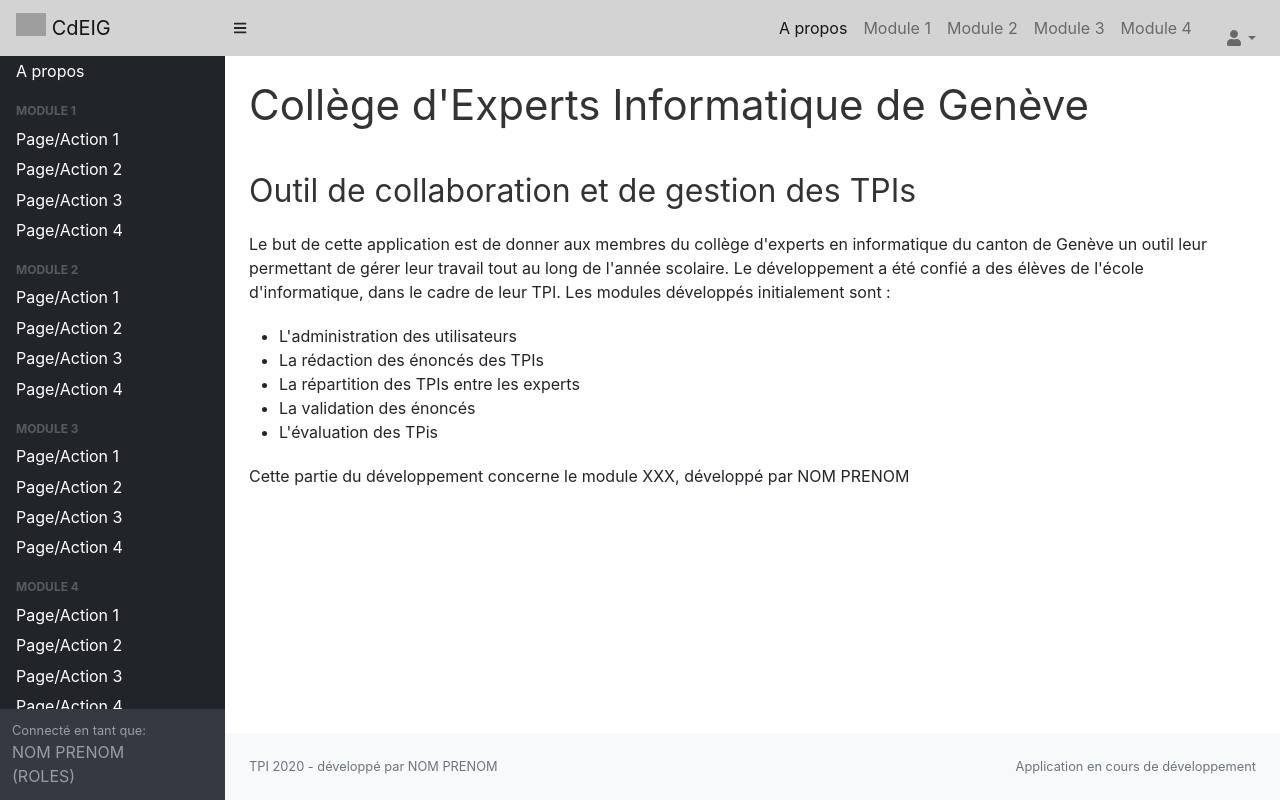
After one commit to theohrlmnn/TPI, a PHP site: page /home.php in a window 1280 px wide. The commit adds this page. Run offline with PHP 8.4, Linux system fonts and the light colour scheme; some libraries are stand-ins or nearby versions; grey boxes are pictures that could not be loaded.

Commit message:
Ajout Message Gestion

```diff
--- /dev/null
+++ b/home.php
@@ -0,0 +1,145 @@
+<?php
+require_once("php/inc.all.php");
+?>
+<!DOCTYPE html>
+<html lang="fr">
+
+<head>
+    <meta charset="utf-8" />
+    <meta http-equiv="X-UA-Compatible" content="IE=edge" />
+    <meta name="viewport" content="width=device-width, initial-scale=1, shrink-to-fit=no" />
+    <meta name="description" content="" />
+    <meta name="author" content="" />
+    <title>Collège d'Experts Informatique de Genève</title>
+    <!-- Mise en page basée sur le template Start Bootstrap - Admin (https://startbootstrap.com/templates/sb-admin/) -->
+    <link href="css/styles.css" rel="stylesheet" />
+    <link href="https://cdn.datatables.net/1.10.20/css/dataTables.bootstrap4.min.css" rel="stylesheet" crossorigin="anonymous" />
+    <script src="https://cdnjs.cloudflare.com/ajax/libs/font-awesome/5.11.2/js/all.min.js" crossorigin="anonymous"></script>
+    <!-- CSS FILES -->
+	<link rel="stylesheet" type="text/css" href="css/uikit.css">
+</head>
+
+<body class="sb-nav-fixed">
+    <nav class="sb-topnav navbar navbar-expand navbar-light" style="background-color:lightgray">
+        <a class="navbar-brand" href="#">
+            <img src="./img/LogoExpertsDev.svg" width="30" height="30" class="d-inline-block align-top" alt="" loading="lazy">
+            CdEIG
+        </a>
+        <button class="btn btn-link btn-sm order-1 order-lg-0" id="sidebarToggle" href="#"><i class="fas fa-bars"></i></button>
+        <!-- Navbar Search-->
+        <div class="d-none d-md-inline-block ml-auto mr-0 mr-md-3 my-2 my-md-0">
+            <ul class="navbar-nav mr-auto">
+                <!-- Menu principal quand l'utilisateur est identifié -->
+                <li class="nav-item active">
+                    <a class="nav-link" href="#">A propos <span class="sr-only">(current)</span></a>
+                </li>
+                <li class="nav-item">
+                    <a class="nav-link" href="#">Module 1</a>
+                </li>
+                <li class="nav-item">
+                    <a class="nav-link" href="#">Module 2</a>
+                </li>
+                <li class="nav-item">
+                    <a class="nav-link" href="#">Module 3</a>
+                </li>
+                <li class="nav-item">
+                    <a class="nav-link" href="#">Module 4</a>
+                </li>
+                <!-- fin du menu principal -->
+            </ul>
+
+        </div>
+        <!-- Navbar-->
+        <ul class="navbar-nav ml-auto ml-md-0">
+            <li class="nav-item dropdown">
+                <a class="nav-link dropdown-toggle" id="userDropdown" href="#" role="button" data-toggle="dropdown" aria-haspopup="true" aria-expanded="false"><i class="fas fa-user fa-fw"></i></a>
+                <div class="dropdown-menu dropdown-menu-right" aria-labelledby="userDropdown">
+                    <a class="dropdown-item" href="#">Paramètres</a>
+                    <div class="dropdown-divider"></div>
+                    <a class="dropdown-item" href="logout.php">Déconnexion</a>
+                </div>
+            </li>
+        </ul>
+    </nav>
+    <div id="layoutSidenav">
+        <div id="layoutSidenav_nav">
+            <nav class="sb-sidenav accordion sb-sidenav-dark" id="sidenavAccordion">
+                <div class="sb-sidenav-menu">
+                    <div class="nav">
+                        <!-- Menu secondaire (qui reprend le menu principal...) -->
+                        <a class="nav-link" href="home.php">A propos</a>
+
+                        <div class="sb-sidenav-menu-heading">Module 1</div>
+                        <a class="nav-link" href="home.php">Page/Action 1</a>
+                        <a class="nav-link" href="home.php">Page/Action 2</a>
+                        <a class="nav-link" href="home.php">Page/Action 3</a>
+                        <a class="nav-link" href="home.php">Page/Action 4</a>
+                        <div class="sb-sidenav-menu-heading">Module 2</div>
+                        <a class="nav-link" href="home.php">Page/Action 1</a>
+                        <a class="nav-link" href="home.php">Page/Action 2</a>
+                        <a class="nav-link" href="home.php">Page/Action 3</a>
+                        <a class="nav-link" href="home.php">Page/Action 4</a>
+                        <div class="sb-sidenav-menu-heading">Module 3</div>
+                        <a class="nav-link" href="home.php">Page/Action 1</a>
+                        <a class="nav-link" href="home.php">Page/Action 2</a>
+                        <a class="nav-link" href="home.php">Page/Action 3</a>
+                        <a class="nav-link" href="home.php">Page/Action 4</a>
+                        <div class="sb-sidenav-menu-heading">Module 4</div>
+                        <a class="nav-link" href="home.php">Page/Action 1</a>
+                        <a class="nav-link" href="home.php">Page/Action 2</a>
+                        <a class="nav-link" href="home.php">Page/Action 3</a>
+                        <a class="nav-link" href="home.php">Page/Action 4</a>
+                        <!-- Fin du menu secondaire -->
+                    </div>
+                </div>
+                <div class="sb-sidenav-footer">
+                    <div class="small">Connecté en tant que:</div>
+                    NOM PRENOM <br>
+                    (ROLES)
+                </div>
+            </nav>
+        </div>
+        <div id="layoutSidenav_content">
+            <main>
+            <?php
+		if (doesDisplayMessage()) {
+			echo displayMessage();
+	 } ?>
+                <!-- Début du contenu de la page -->
+                <div class="container-fluid">
+                    <h1 class="mt-4">Collège d'Experts Informatique de Genève</h1>
+                    <h2>Outil de collaboration et de gestion des TPIs </h2>
+                    <p>Le but de cette application est de donner aux membres du collège d'experts en informatique
+                        du canton de Genève un outil leur permettant de gérer leur travail tout au long de l'année scolaire.
+                        Le développement a été confié a des élèves de l'école d'informatique, dans le cadre de leur TPI.
+                        Les modules développés initialement sont :</p>
+                        <ul>
+                            <li>L'administration des utilisateurs</li>
+                            <li>La rédaction des énoncés des TPIs</li>
+                            <li>La répartition des TPIs entre les experts</li>
+                            <li>La validation des énoncés</li>
+                            <li>L'évaluation des TPis</li>
+                        </ul>
+                        <p>Cette partie du développement concerne le module XXX, développé par NOM PRENOM</p>
+                </div>
+                <!-- fin du contenu de la page-->
+            </main>
+            <footer class="py-4 bg-light mt-auto">
+                <div class="container-fluid">
+                    <div class="d-flex align-items-center justify-content-between small">
+                        <div class="text-muted">TPI 2020 - développé par NOM PRENOM</div>
+                        <div class="text-muted">Application en cours de développement</div>
+                    </div>
+                </div>
+            </footer>
+        </div>
+    </div>
+    <script src="https://code.jquery.com/jquery-3.4.1.min.js" crossorigin="anonymous"></script>
+    <script src="https://stackpath.bootstrapcdn.com/bootstrap/4.3.1/js/bootstrap.bundle.min.js" crossorigin="anonymous"></script>
+    <script src="js/scripts.js"></script>
+    <script src="https://cdnjs.cloudflare.com/ajax/libs/Chart.js/2.8.0/Chart.min.js" crossorigin="anonymous"></script>
+    <script src="js/uikit.js"></script>
+    <script src="js/uikit-icons.js"></script>
+</body>
+
+</html>
--- a/php/constants.php
+++ b/php/constants.php
@@ -11,4 +11,10 @@ define ('RL_Manager', 3);
 define ('RL_Expert', 2);
 define ('RL_Administrator', 1);
 
+ // Les types définis d'alerte pour uilkit
+ define ('AL_Primary', 'primary');
+ define ('AL_Sucess', 'sucess');
+ define ('AL_Warning', 'warning');
+ define ('AL_Danger', 'danger');
+
 ?>
--- a/php/inc.all.php
+++ b/php/inc.all.php
@@ -1,5 +1,8 @@
 <?php
 session_start();
+
+
+
 /**
  * INCLUDE DE LA CONNEXION A LA BDD
  */
@@ -11,6 +14,7 @@ require_once 'server/databaseConnection.php';
  */
 require_once 'models/mUsers.php';
 require_once 'models/mSessions.php';
+require_once 'models/mMessages.php';
 
 
 /**
@@ -25,4 +29,6 @@ require_once 'containers/cEvaluationCriterion.php';
 require_once 'containers/cMedia.php';
 require_once 'containers/cTpi.php';
 require_once 'containers/cUser.php';
+
+setIfLogged();
 ?>
--- /dev/null
+++ b/php/models/mMessages.php
@@ -0,0 +1,55 @@
+<?php
+
+/**
+ * Fonction permettant de définir des messages dans un tableau
+ *
+ * @param [array[string]] $arrMessages contient des messages et un type d'alerte
+ */
+function setMessage($arrMessages)
+{
+    $_SESSION["message"]["messages"] = $arrMessages;
+}
+
+/**
+ * Fonction permettant de définir des messages dans un tableau
+ *
+ * @return bool Retourne true si le message doit être afficher ou false si non
+ */
+function doesDisplayMessage()
+{
+    if(isset($_SESSION['message']['doesDisplayMessage']))
+        return $_SESSION['message']['doesDisplayMessage'];
+}
+
+/**
+ * Fonction permettant de définir des messages dans un tableau
+ *
+ * @param [bool] $nool Bool si message doit être affiché ou non
+ */
+function setDisplayMessage($bool)
+{
+    $_SESSION['message']['doesDisplayMessage'] = $bool;
+}
+
+/**
+ * Fonction permettant de définir des messages dans un tableau
+ * Met automatique à false avec setDisplayMessage(false)
+ *
+ * @return string Retourne un html qui contient des alertes
+ */
+function displayMessage()
+{
+    $arrMessage = $_SESSION["message"]["messages"];
+    $html = "";
+
+    for ($i=0; $i < count($arrMessage) ; $i++) {
+        $alert = "<div class=\"uk-alert-" . $arrMessage[$i]['type'] . "\" uk-alert>";
+        $alert .= "<a class=\"uk-alert-close\" uk-close></a>";
+        $alert .= "<p>".$arrMessage[$i]['message'] ."</p>";
+        $alert .= "</div>";
+        $html .= $alert;
+    }
+    setDisplayMessage(false);
+    return $html;
+}
+?>
--- a/php/models/mSessions.php
+++ b/php/models/mSessions.php
@@ -1,14 +1,45 @@
 <?php
 
+ /**
+ * Fonction permettant de définir si un utilisateur est connecté ou non
+ *
+ */
+function setIfLogged()
+{
+    if (!isset($_SESSION['user']['userLogged']))
+        $_SESSION['user']['isLogged'] = false;
+
+}
+
+ /**
+ * Fonction permettant de d'envoyer les données d'un utilisateur dans une session et d'infomrer qu'il est connecté
+ *
+ * @param [User] $u L'objet du user voulant se connecter
+ */
  function setSessionUser($u)
  {
-    $_SESSION['userLogged'] = $u;
-    $_SESSION['isLogged'] = true;
+    $_SESSION['user']['userLogged'] = $u;
+    $_SESSION['user']['isLogged'] = true;
  }
 
+ /**
+ * Fonction permettant de savoir si un utilisateur est connecté
+ *
+ * @return bool true si oui, false si non
+ */
 function isLogged()
 {
-    return $_SESSION['isLogged'];
+    return $_SESSION['user']['isLogged'];
 }
 
+ /**
+ * Fonction permettant de connaitre le prénom d'un utilisateur si il est connecté
+ *
+ * @return string Retourne le prénom
+ */
+function getFirstNameUserSession()
+{
+    if (!isset($_SESSION['user']['userLogged']))
+        return $_SESSION['user']['userLogged']->firstName;
+}
 ?>
```
Also changed, not shown: login.php (+23 -4 lines).
